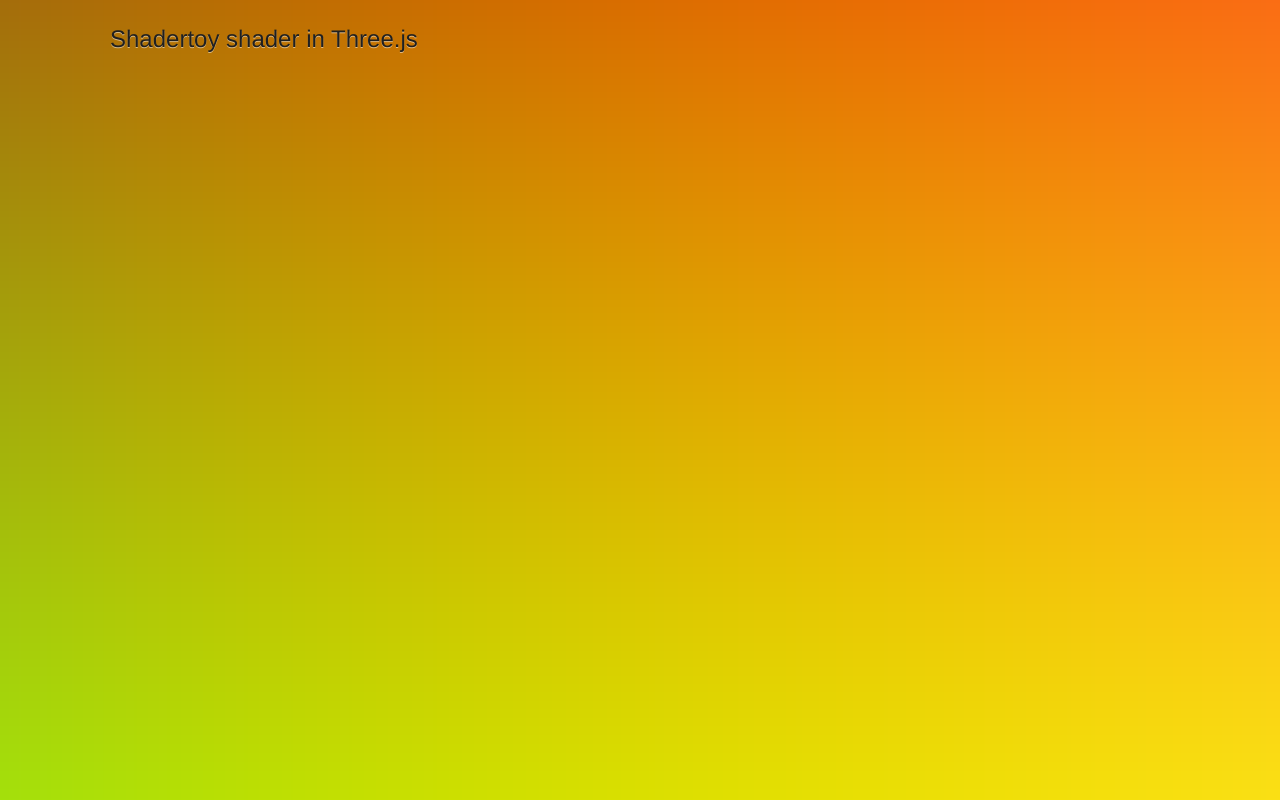
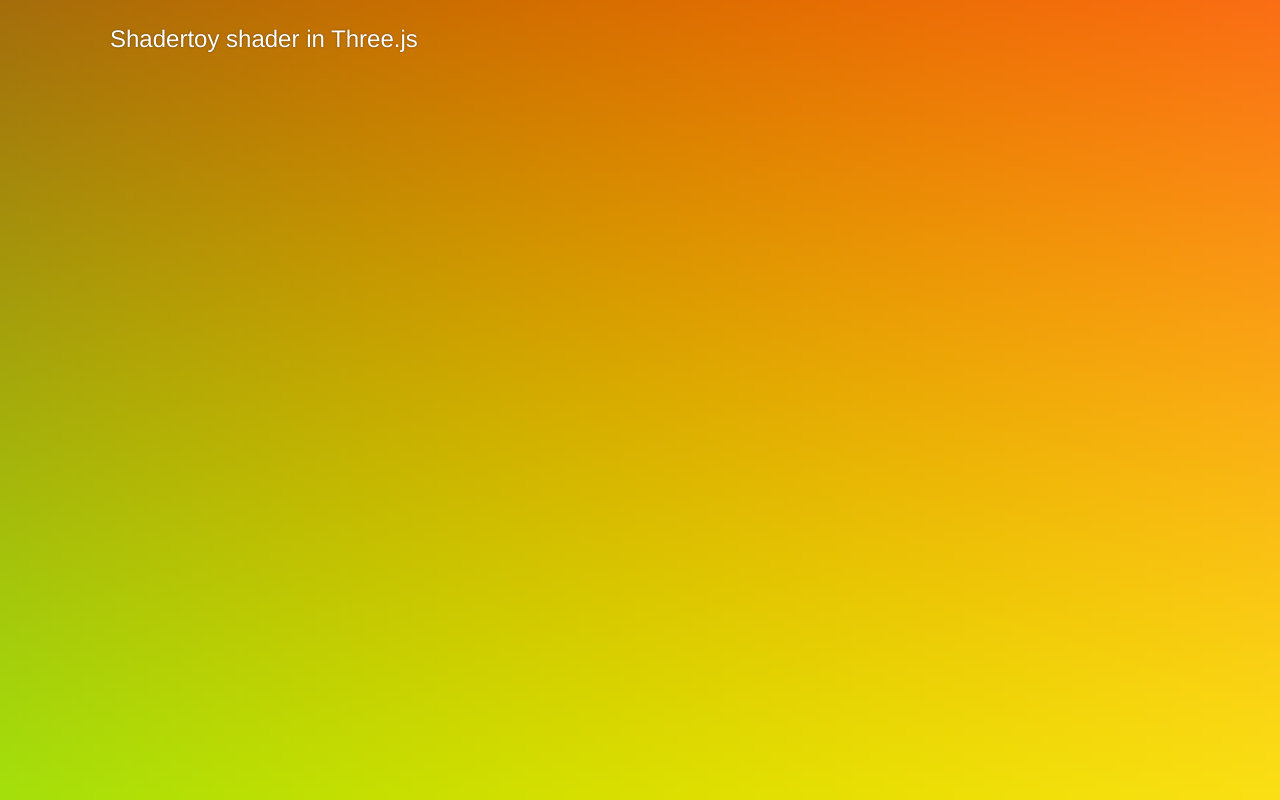
Before and after one commit to markuslerner/spiral, a plain HTML site: page three.shadertoy.html in a window 1280 px wide. Drawn offline with nearby package versions, Linux system fonts and the light colour scheme; animation ran at ten frames a second.

Commit message:
Minor style change

```diff
--- a/css/main.css
+++ b/css/main.css
@@ -10,9 +10,9 @@ body {
   width: 100%;
   height: 100% ;
   background-color: #dedede;
-  color: #202020;
+  color: #fff;
   padding: 20px;
-  text-shadow: 0 1px 0 rgba(255,255,255,.5);
+  text-shadow: 0px 0px 2px rgba(0,0,0,.5);
 }
 
 #container {
```
